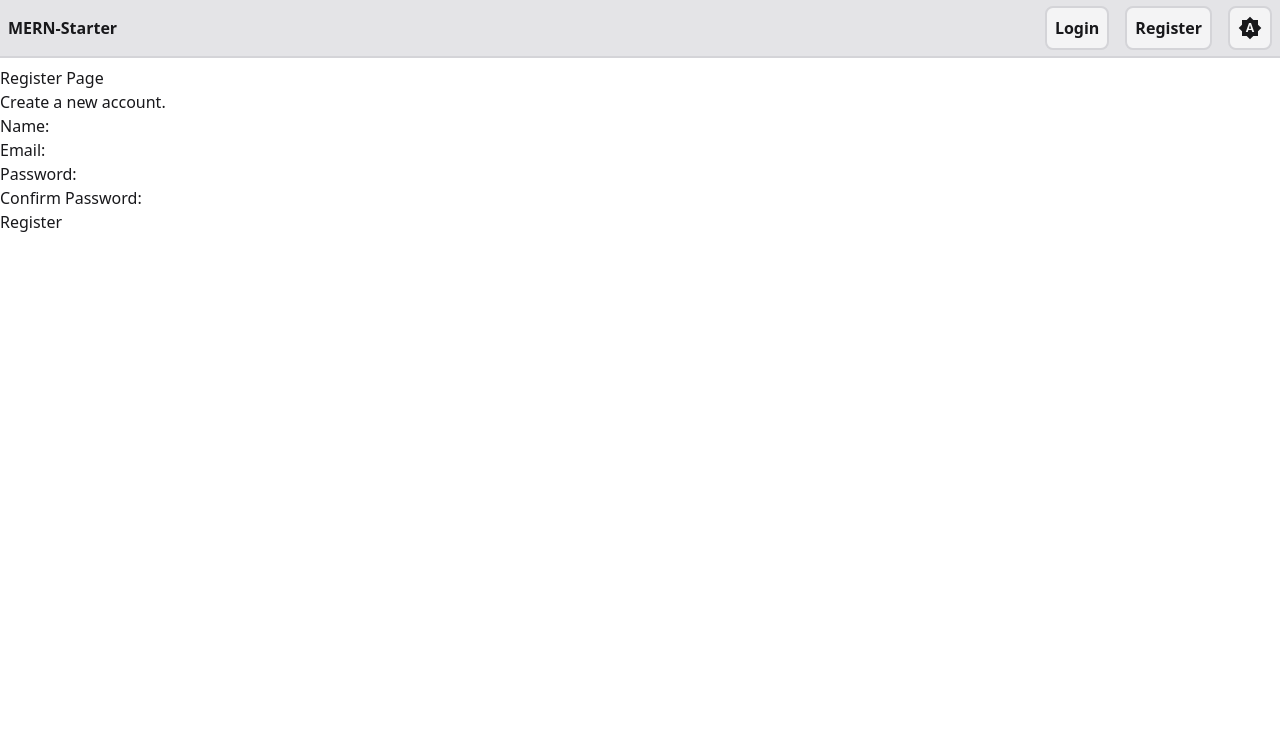
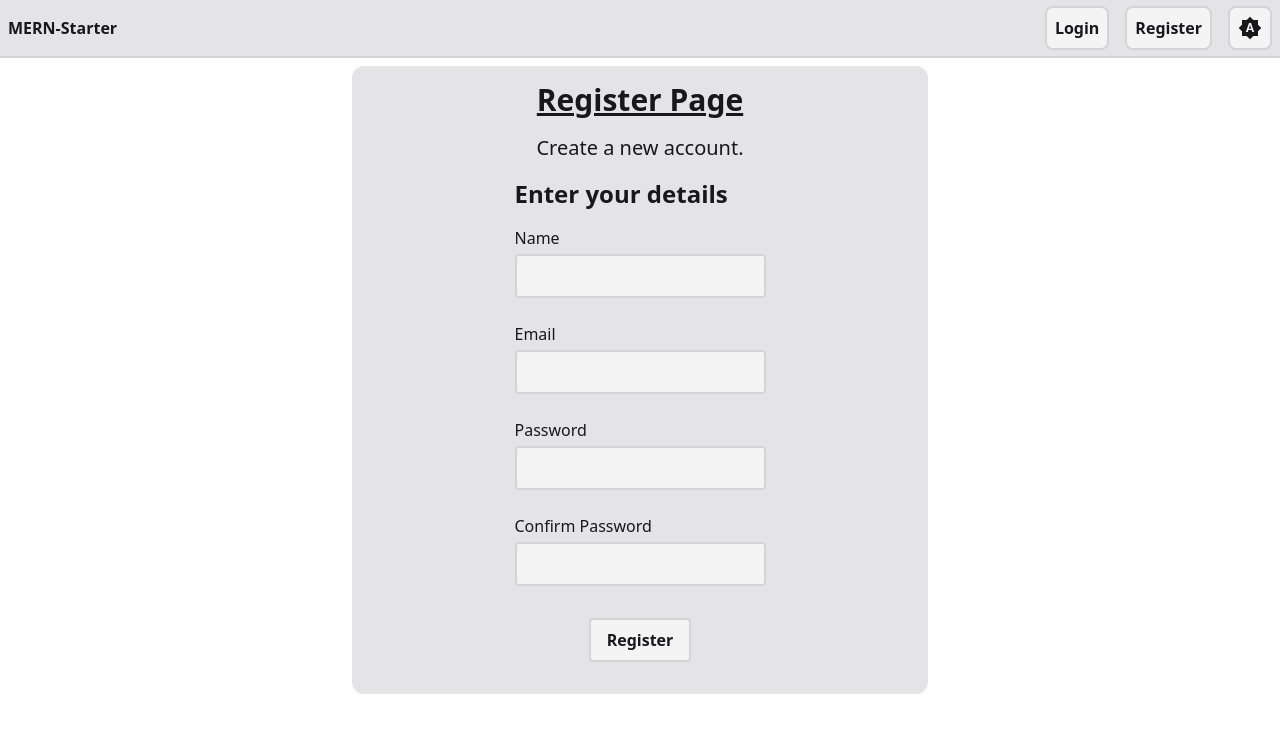
Before and after one commit to BDubDesigns/brandons-mern-starter, a React (Vite) app in the folder frontend/: page /register in a window 1280 px wide. Shown: the top 732 px of the page. Built offline with nearby package versions, Linux system fonts and the light colour scheme.

Commit message:
feat: refactor Register page to use FormInput and FormButton components; add required to input elements

```diff
--- a/frontend/src/pages/Register.tsx
+++ b/frontend/src/pages/Register.tsx
@@ -1,6 +1,9 @@
 import { useState, useEffect } from "react";
 import { useNavigate } from "react-router";
 import { useAuth } from "../context/AuthContext"; // Import the useAuth hook to access authentication functions and state from AuthContext
+// import FormInput and FormButton components
+import { FormInput } from "../components/FormInput";
+import { FormButton } from "../components/FormButton";
 
 export const Register = () => {
   const [name, setName] = useState("");
@@ -47,49 +50,64 @@ export const Register = () => {
   }
 
   return (
+    <div className="bg-surface mr-auto ml-auto flex max-w-xl flex-col items-center justify-center rounded-xl p-4">
+      <h1 className="text-3xl font-bold underline">Register Page</h1>
+      <h3 className="my-4 text-xl">Create a new account.</h3>
       <form onSubmit={handleRegister}>
-      <h1>Register Page</h1>
-      <h3>Create a new account.</h3>
-      Name:{" "}
-      <input
+        <fieldset>
+          <legend className="pb-4 text-2xl font-semibold">
+            Enter your details
+          </legend>
+          <FormInput
             type="text"
+            label="Name"
             value={name}
             onChange={(e) => setName(e.target.value)}
+            required
           />
           <br />
-      Email:{" "}
-      <input
+          <FormInput
             type="email"
+            label="Email"
             value={email}
             onChange={(e) => setEmail(e.target.value)}
+            required
           />
           <br />
-      Password:{" "}
-      <input
+          <FormInput
             type="password"
+            label="Password"
             value={password}
             onChange={(e) => setPassword(e.target.value)}
+            required
           />
           <br />
-      Confirm Password:{" "}
-      <input
+          <FormInput
             type="password"
+            label="Confirm Password"
             value={confirmPassword}
             onChange={(e) => setConfirmPassword(e.target.value)}
+            required
           />
           <br />
           {auth.error && (
-        <p style={{ fontWeight: "bold", color: "red" }}>{auth.error.message}</p>
+            <p className="text-text-error" style={{ fontWeight: "bold" }}>
+              {auth.error.message}
+            </p>
           )}
           {auth.error?.errors &&
             auth.error.errors.map((err, index) => (
-          <p key={index} style={{ color: "red" }}>
+              <p key={index} className="text-text-error">
                 {err.msg}
               </p>
             ))}
-      <button type="submit" disabled={auth.loading}>
-        {auth.loading ? "Registering..." : "Register"}
-      </button>
+          <div className="flex justify-center pt-2 pb-4">
+            <FormButton type="submit" loading={auth.loading}>
+              Register
+            </FormButton>
+          </div>
+        </fieldset>
       </form>
+    </div>
   );
 };
```
Lines whose indentation alone changed are shown as unchanged.
